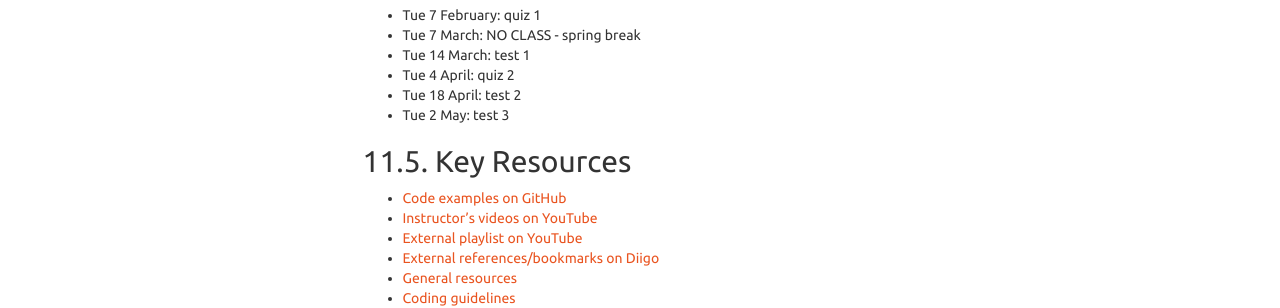
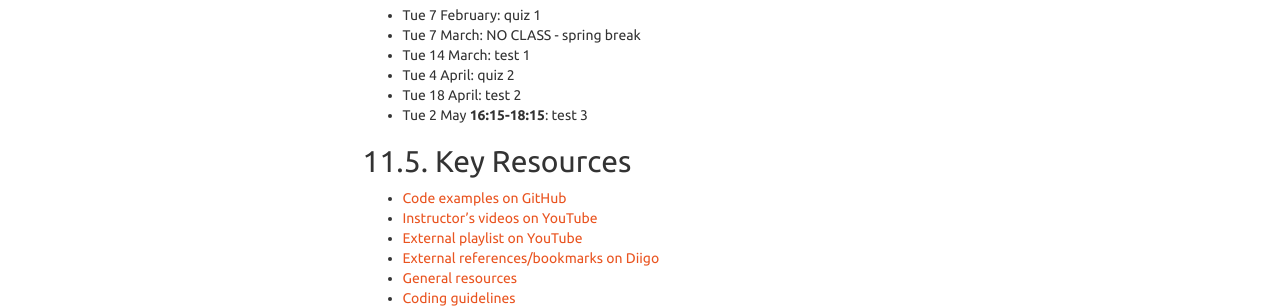
Before and after one commit to lucproglangcourse/lucproglangcourse.github.io, a Sphinx documentation site: the page built from source/syllabus.rst, in a window 1280 px wide and 900 px high, scrolled down 876 px. Shown: the part 461-769 px from the top of the window. Built offline with Sphinx 7.4.7, drawn with Linux system fonts in a browser that asks for light colours.

Commit message:
updated syllabus
Signed-off-by: Konstantin Läufer <klaeufer@gmail.com>

```diff
--- a/source/syllabus.rst
+++ b/source/syllabus.rst
@@ -48,7 +48,7 @@ Important Dates
 - Tue 14 March: test 1
 - Tue 4 April: quiz 2
 - Tue 18 April: test 2
-- Tue 2 May: test 3
+- Tue 2 May **16:15-18:15**: test 3
 
 Key Resources
 ~~~~~~~~~~~~~
```
